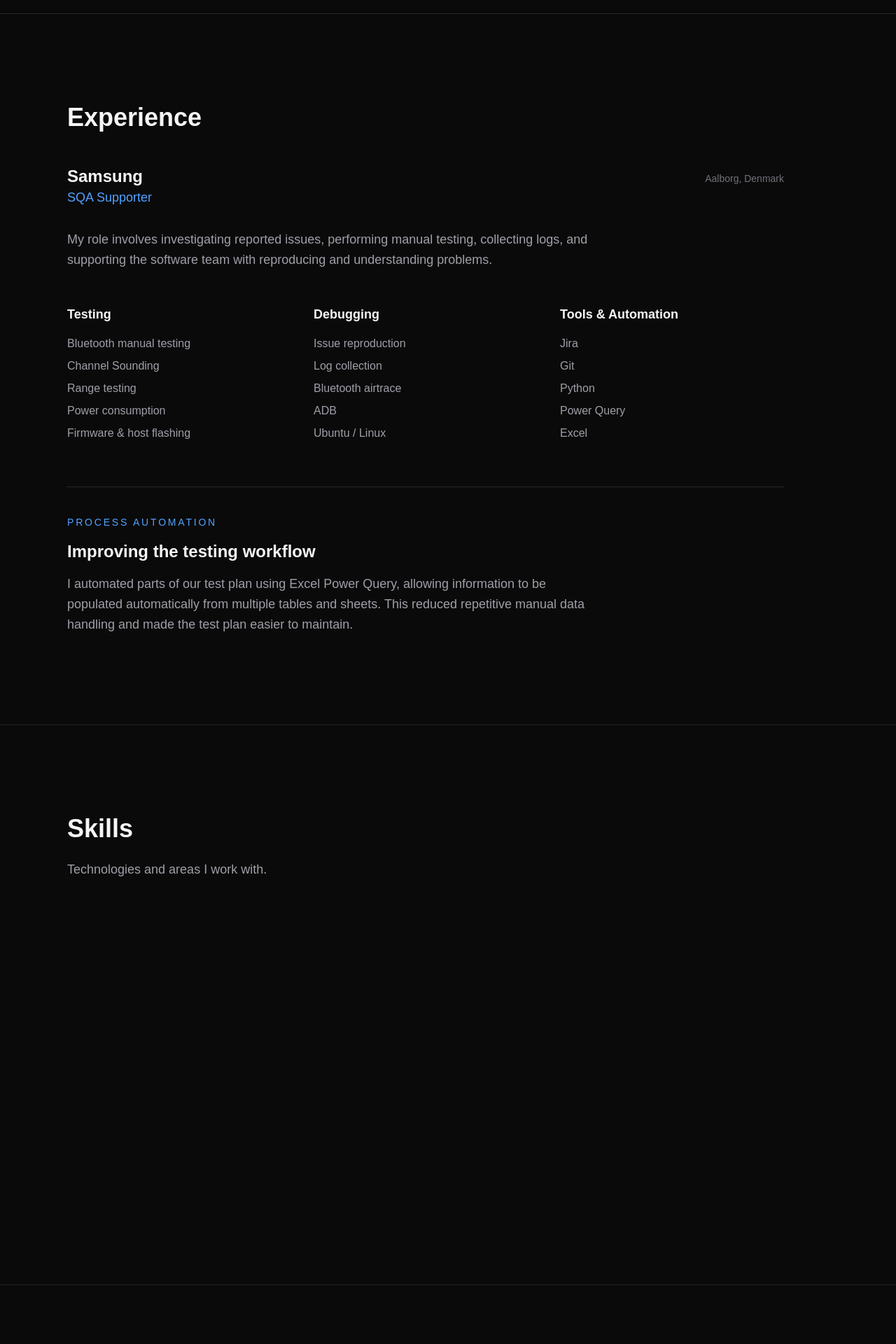
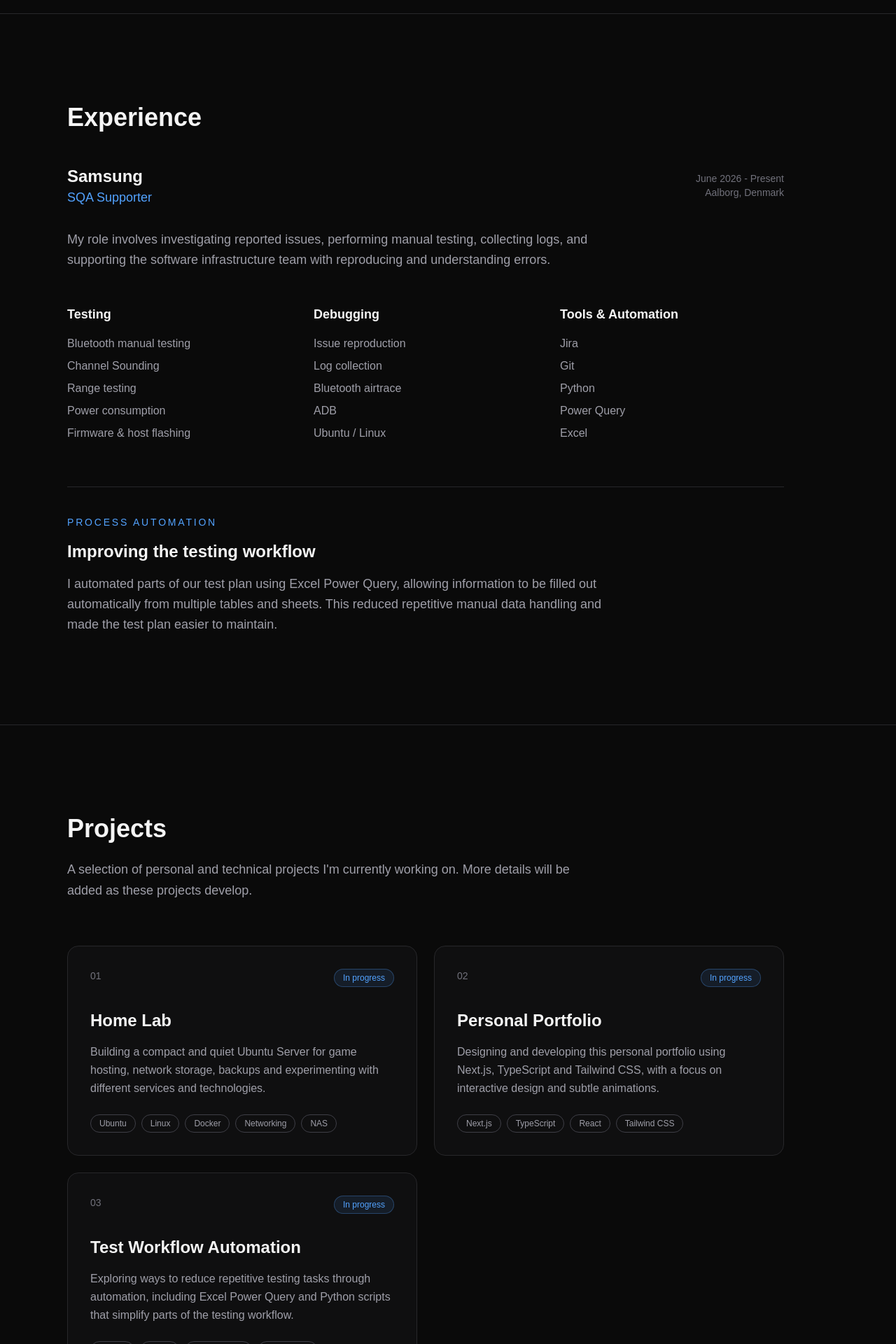
Before and after one commit to barneybits/my-portfolio, a Next.js app: page / in a window 1280 px wide. Shown: the part 1581-3501 px from the top of the page at 70% size. Built offline with nearby package versions, Linux system fonts and the light colour scheme.

Commit message:
Filled out all sections, some with placeholders

```diff
--- a/app/page.tsx
+++ b/app/page.tsx
@@ -44,9 +44,10 @@
     <h2 className="text-4xl font-bold">About</h2>
 
     <p className="mt-8 max-w-3xl text-lg leading-relaxed text-zinc-400">
-      I'm Barnabas "Barney" Toth, an SQA Supporter at Samsung in Aalborg, Denmark.
-      I was born in Budapest, Hungary, where I studied computer
-      science at BMSZC Blathy Otto Titusz IT High School.
+      My name is Barnabas "Barney" Toth, an SQA Tester at Samsung in Aalborg, Denmark.
+      I'm originally from Budapest, Hungary, where I studied computer
+      science at BMSZC Blathy Otto Titusz IT High School. This is also where I
+      received my IT Systems Maintenance Technician qualification.
     </p>
 
     <p className="mt-6 max-w-3xl text-lg leading-relaxed text-zinc-400">
@@ -93,16 +94,17 @@
           <p className="text-lg text-blue-400">SQA Supporter</p>
         </div>
 
-        <p className="text-sm text-zinc-500">
-          Aalborg, Denmark
-        </p>
+      <div className="text-sm text-zinc-500 md:text-right">
+        <p>June 2026 - Present</p>
+        <p>Aalborg, Denmark</p>
+      </div>
     </div>
 
       <p className="mt-8 max-w-3xl text-lg leading-relaxed text-zinc-400">
         My role involves investigating
         reported issues, performing manual testing, collecting
-        logs, and supporting the software team with
-        reproducing and understanding problems.
+        logs, and supporting the software infrastructure team with
+        reproducing and understanding errors.
       </p>
 
       <div className="mt-12 grid gap-8 md:grid-cols-3">
@@ -154,7 +156,7 @@
 
         <p className="mt-4 max-w-3xl text-lg leading-relaxed text-zinc-400">
           I automated parts of our test plan using Excel
-          Power Query, allowing information to be populated automatically
+          Power Query, allowing information to be filled out automatically
           from multiple tables and sheets. This reduced repetitive manual
           data handling and made the test plan easier to maintain.
         </p>
@@ -164,37 +166,173 @@
 </section>
 
 <section
-        id="skills"
-        className="min-h-screen border-t border-zinc-800 px-6 py-32 md:px-12 lg:px-24"
-      >
-        <h2 className="text-4xl font-bold">Skills</h2>
-
-        <p className="mt-6 max-w-2xl text-lg text-zinc-400">
-          Technologies and areas I work with.
-        </p>
-      </section>
-
-      <section
   id="projects"
   className="min-h-screen border-t border-zinc-800 px-6 py-32 md:px-12 lg:px-24"
 >
+  <div className="max-w-5xl">
     <h2 className="text-4xl font-bold">Projects</h2>
 
-        <p className="mt-6 max-w-2xl text-lg text-zinc-400">
-          Things I've built and worked on.
+    <p className="mt-6 max-w-3xl text-lg leading-relaxed text-zinc-400">
+      A selection of personal and technical projects I'm currently
+      working on. More details will be added as these projects develop.
     </p>
+
+    <div className="mt-16 grid gap-6 md:grid-cols-2">
+      {/* Home Lab */}
+      <div className="group rounded-2xl border border-zinc-800 bg-zinc-900/40 p-8 transition duration-300 hover:-translate-y-1 hover:border-zinc-600">
+        <div className="flex items-start justify-between">
+          <p className="text-sm text-zinc-500">01</p>
+
+          <span className="rounded-full border border-blue-400/30 bg-blue-400/10 px-3 py-1 text-xs text-blue-400">
+            In progress
+          </span>
+        </div>
+
+        <h3 className="mt-8 text-2xl font-semibold">
+          Home Lab
+        </h3>
+
+        <p className="mt-4 leading-relaxed text-zinc-400">
+          Building a compact and quiet Ubuntu Server for game hosting,
+          network storage, backups and experimenting with different
+          services and technologies.
+        </p>
+
+        <div className="mt-6 flex flex-wrap gap-2">
+          {["Ubuntu", "Linux", "Docker", "Networking", "NAS"].map(
+            (technology) => (
+              <span
+                key={technology}
+                className="rounded-full border border-zinc-700 px-3 py-1 text-xs text-zinc-400"
+              >
+                {technology}
+              </span>
+            )
+          )}
+        </div>
+      </div>
+
+      {/* Portfolio Website */}
+      <div className="group rounded-2xl border border-zinc-800 bg-zinc-900/40 p-8 transition duration-300 hover:-translate-y-1 hover:border-zinc-600">
+        <div className="flex items-start justify-between">
+          <p className="text-sm text-zinc-500">02</p>
+
+          <span className="rounded-full border border-blue-400/30 bg-blue-400/10 px-3 py-1 text-xs text-blue-400">
+            In progress
+          </span>
+        </div>
+
+        <h3 className="mt-8 text-2xl font-semibold">
+          Personal Portfolio
+        </h3>
+
+        <p className="mt-4 leading-relaxed text-zinc-400">
+          Designing and developing this personal portfolio using
+          Next.js, TypeScript and Tailwind CSS, with a focus on
+          interactive design and subtle animations.
+        </p>
+
+        <div className="mt-6 flex flex-wrap gap-2">
+          {["Next.js", "TypeScript", "React", "Tailwind CSS"].map(
+            (technology) => (
+              <span
+                key={technology}
+                className="rounded-full border border-zinc-700 px-3 py-1 text-xs text-zinc-400"
+              >
+                {technology}
+              </span>
+            )
+          )}
+        </div>
+      </div>
+
+      {/* Test Automation */}
+      <div className="group rounded-2xl border border-zinc-800 bg-zinc-900/40 p-8 transition duration-300 hover:-translate-y-1 hover:border-zinc-600">
+        <div className="flex items-start justify-between">
+          <p className="text-sm text-zinc-500">03</p>
+
+          <span className="rounded-full border border-blue-400/30 bg-blue-400/10 px-3 py-1 text-xs text-blue-400">
+            In progress
+          </span>
+        </div>
+
+        <h3 className="mt-8 text-2xl font-semibold">
+          Test Workflow Automation
+        </h3>
+
+        <p className="mt-4 leading-relaxed text-zinc-400">
+          Exploring ways to reduce repetitive testing tasks through
+          automation, including Excel Power Query and Python scripts
+          that simplify parts of the testing workflow.
+        </p>
+
+        <div className="mt-6 flex flex-wrap gap-2">
+          {["Python", "Excel", "Power Query", "Automation"].map(
+            (technology) => (
+              <span
+                key={technology}
+                className="rounded-full border border-zinc-700 px-3 py-1 text-xs text-zinc-400"
+              >
+                {technology}
+              </span>
+            )
+          )}
+        </div>
+      </div>
+    </div>
+  </div>
 </section>
 
 <section
   id="contact"
-        className="min-h-screen border-t border-zinc-800 px-6 py-32 md:px-12 lg:px-24"
+  className="border-t border-zinc-800 px-6 py-32 md:px-12 lg:px-24"
 >
-        <h2 className="text-4xl font-bold">Contact</h2>
+  <div className="mx-auto max-w-4xl">
+    <p className="text-sm uppercase tracking-[0.3em] text-blue-400">
+      Get in touch
+    </p>
 
-        <p className="mt-6 max-w-2xl text-lg text-zinc-400">
-          Get in touch.
+    <h2 className="mt-4 text-4xl font-bold md:text-5xl">
+      Let's connect.
+    </h2>
+
+    <p className="mt-6 max-w-2xl text-lg leading-relaxed text-zinc-400">
+      Whether you're interested in my work, want to discuss a project,
+      or simply want to connect, feel free to reach out.
     </p>
+
+    <div className="mt-12 grid gap-4 sm:grid-cols-3">
+      <a
+        href="mailto:barneytoth@icloud.com"
+        className="rounded-2xl border border-zinc-800 bg-zinc-900/40 p-6 transition hover:-translate-y-1 hover:border-zinc-600"
+      >
+        <p className="text-sm text-zinc-500">Email</p>
+        <p className="mt-2 font-medium">Get in touch</p>
+      </a>
+
+      <a
+        href="https://www.linkedin.com/in/thebarnabastoth/"
+        target="_blank"
+        rel="noopener noreferrer"
+        className="rounded-2xl border border-zinc-800 bg-zinc-900/40 p-6 transition hover:-translate-y-1 hover:border-zinc-600"
+      >
+        <p className="text-sm text-zinc-500">LinkedIn</p>
+        <p className="mt-2 font-medium">View my profile</p>
+      </a>
+
+      <a
+        href="https://github.com/barneybits"
+        target="_blank"
+        rel="noopener noreferrer"
+        className="rounded-2xl border border-zinc-800 bg-zinc-900/40 p-6 transition hover:-translate-y-1 hover:border-zinc-600"
+      >
+        <p className="text-sm text-zinc-500">GitHub</p>
+        <p className="mt-2 font-medium">View my projects</p>
+      </a>
+    </div>
+  </div>
 </section>
+
     </main>
   );
 }
```
Lines whose indentation alone changed are shown as unchanged.
